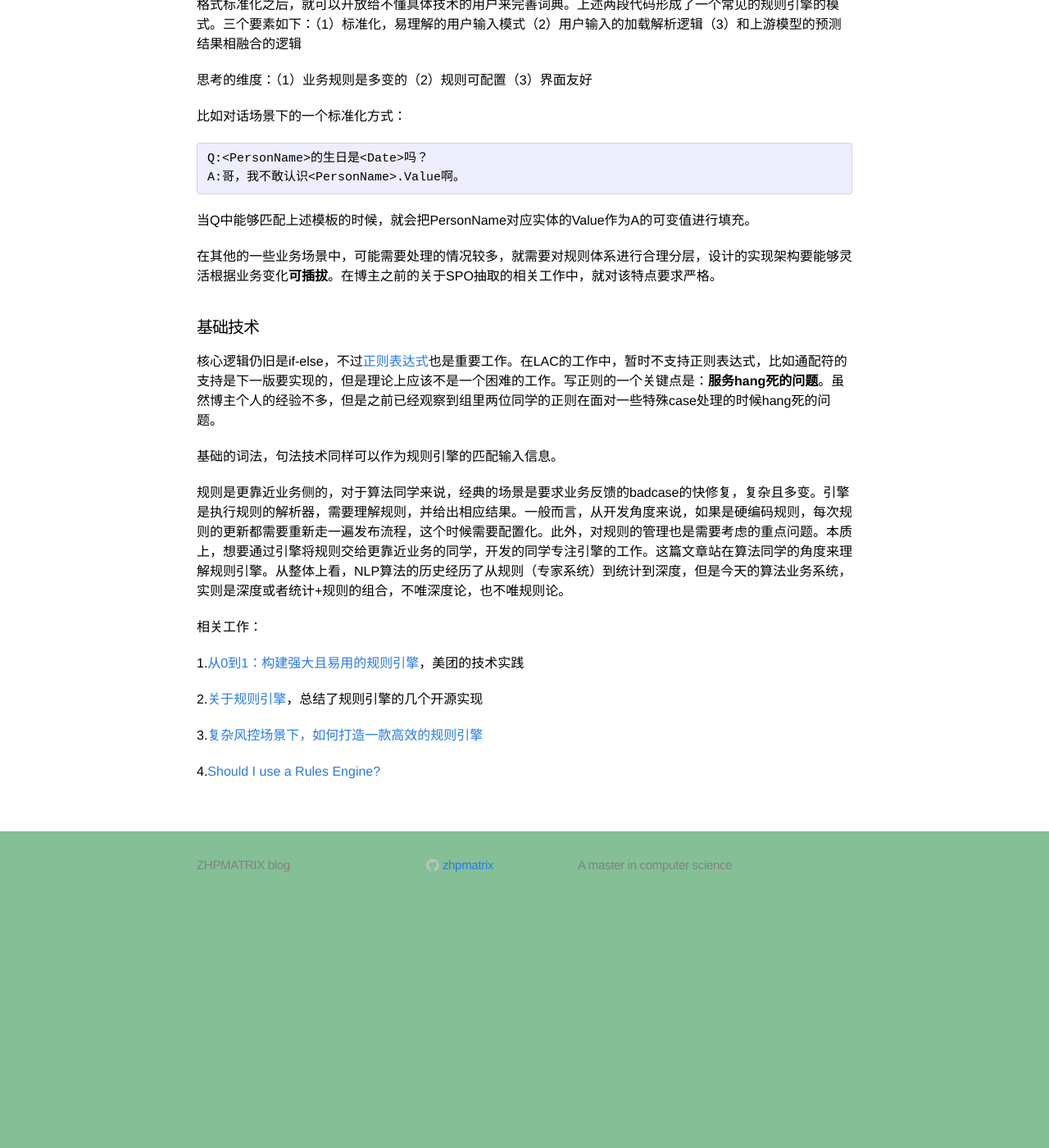
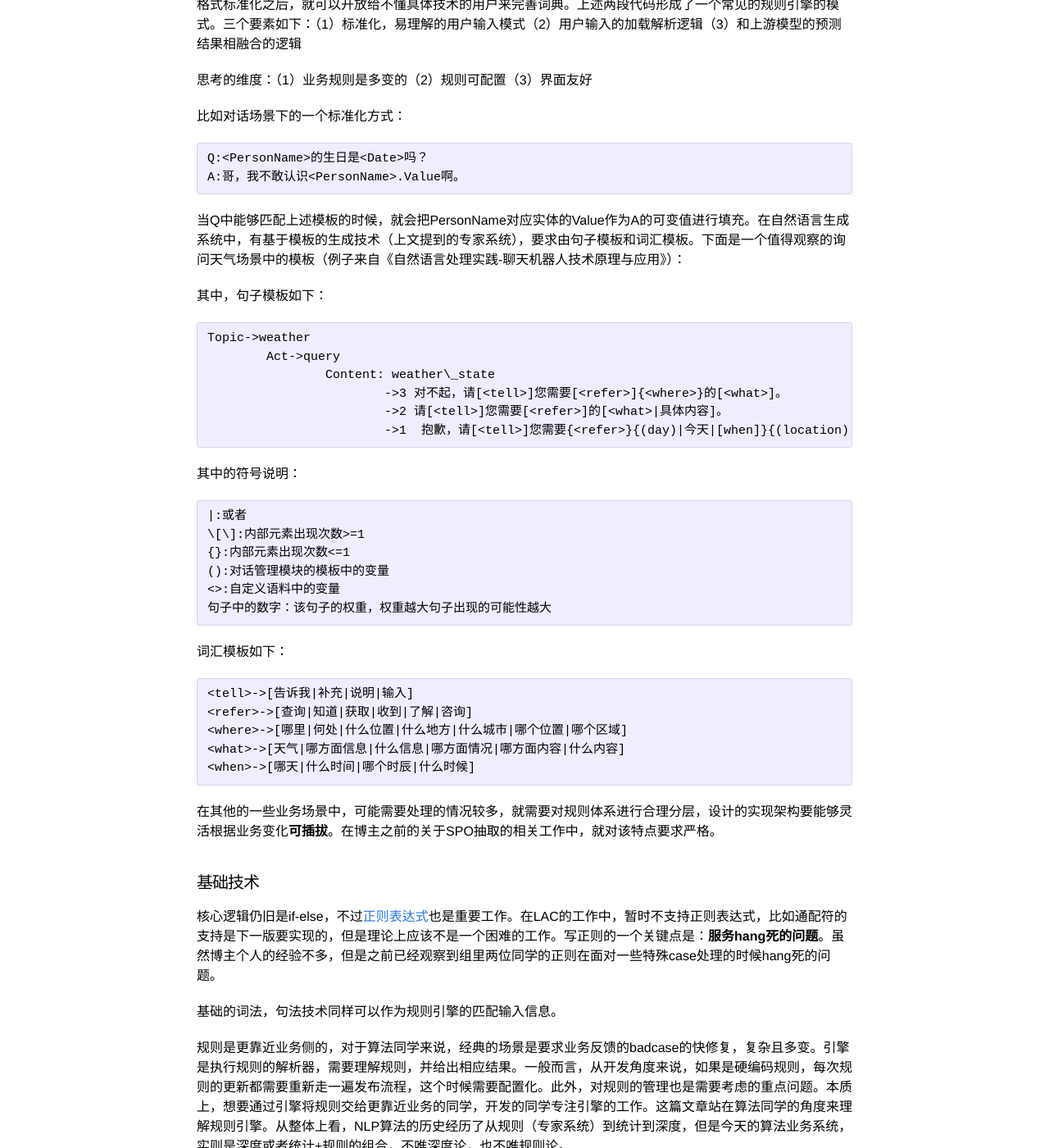
Before and after one commit to zhpmatrix/zhpmatrix.github.io, a Jekyll site: the page built from _posts/2020-10-21-rule-is-all-you-need.md, in a window 1280 px wide and 1400 px high, scrolled down 3024 px. Shown: the whole window at 82% size. Built offline with Jekyll 4.4.1, drawn with Linux system fonts in a browser that asks for light colours; comment, search, counter and statistics services are not loaded; before the commit the page ends 4136 px from its top, so only the background shows below that.

Commit message:
add new case

````diff
--- a/_posts/2020-10-21-rule-is-all-you-need.md
+++ b/_posts/2020-10-21-rule-is-all-you-need.md
@@ -127,9 +127,39 @@ Q:<PersonName>的生日是<Date>吗？
 A:哥，我不敢认识<PersonName>.Value啊。
 ```
 
-当Q中能够匹配上述模板的时候，就会把PersonName对应实体的Value作为A的可变值进行填充。
+当Q中能够匹配上述模板的时候，就会把PersonName对应实体的Value作为A的可变值进行填充。在自然语言生成系统中，有基于模板的生成技术（上文提到的专家系统），要求由句子模板和词汇模板。下面是一个值得观察的询问天气场景中的模板（例子来自《自然语言处理实践-聊天机器人技术原理与应用》）：
 
+其中，句子模板如下：
 
+```
+Topic->weather
+	Act->query
+		Content: weather\_state
+			->3 对不起，请[<tell>]您需要[<refer>]{<where>}的[<what>]。
+			->2 请[<tell>]您需要[<refer>]的[<what>|具体内容]。
+			->1  抱歉，请[<tell>]您需要{<refer>}{(day)|今天|[when]}{(location)|当前城市|<where>}的[<what>]。
+```
+
+其中的符号说明：
+
+```
+|:或者
+\[\]:内部元素出现次数>=1
+{}:内部元素出现次数<=1
+():对话管理模块的模板中的变量
+<>:自定义语料中的变量
+句子中的数字：该句子的权重，权重越大句子出现的可能性越大
+```
+
+词汇模板如下：
+
+```
+<tell>->[告诉我|补充|说明|输入]
+<refer>->[查询|知道|获取|收到|了解|咨询]
+<where>->[哪里|何处|什么位置|什么地方|什么城市|哪个位置|哪个区域]
+<what>->[天气|哪方面信息|什么信息|哪方面情况|哪方面内容|什么内容]
+<when>->[哪天|什么时间|哪个时辰|什么时候]
+```
 
 在其他的一些业务场景中，可能需要处理的情况较多，就需要对规则体系进行合理分层，设计的实现架构要能够灵活根据业务变化**可插拔**。在博主之前的关于SPO抽取的相关工作中，就对该特点要求严格。
 
````
